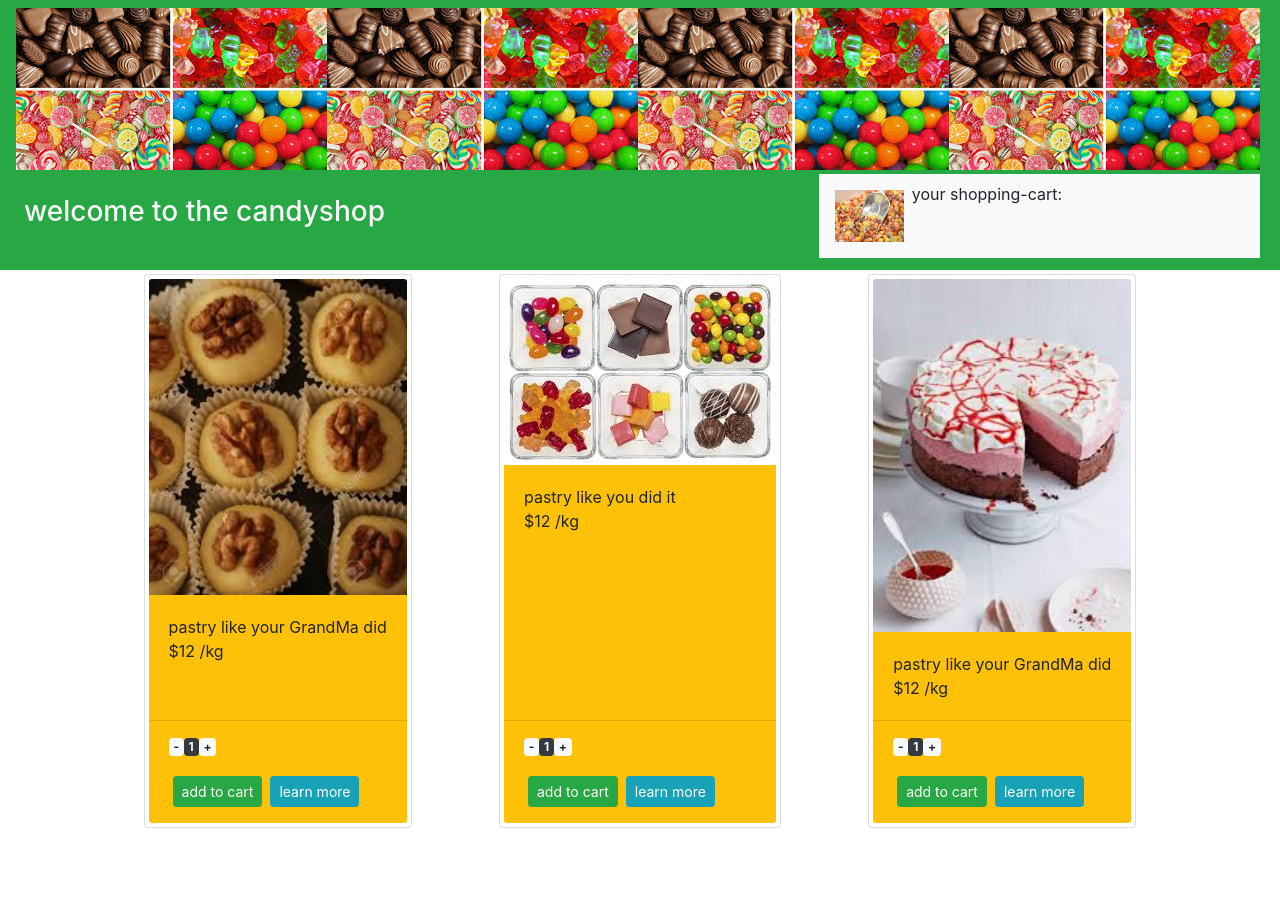
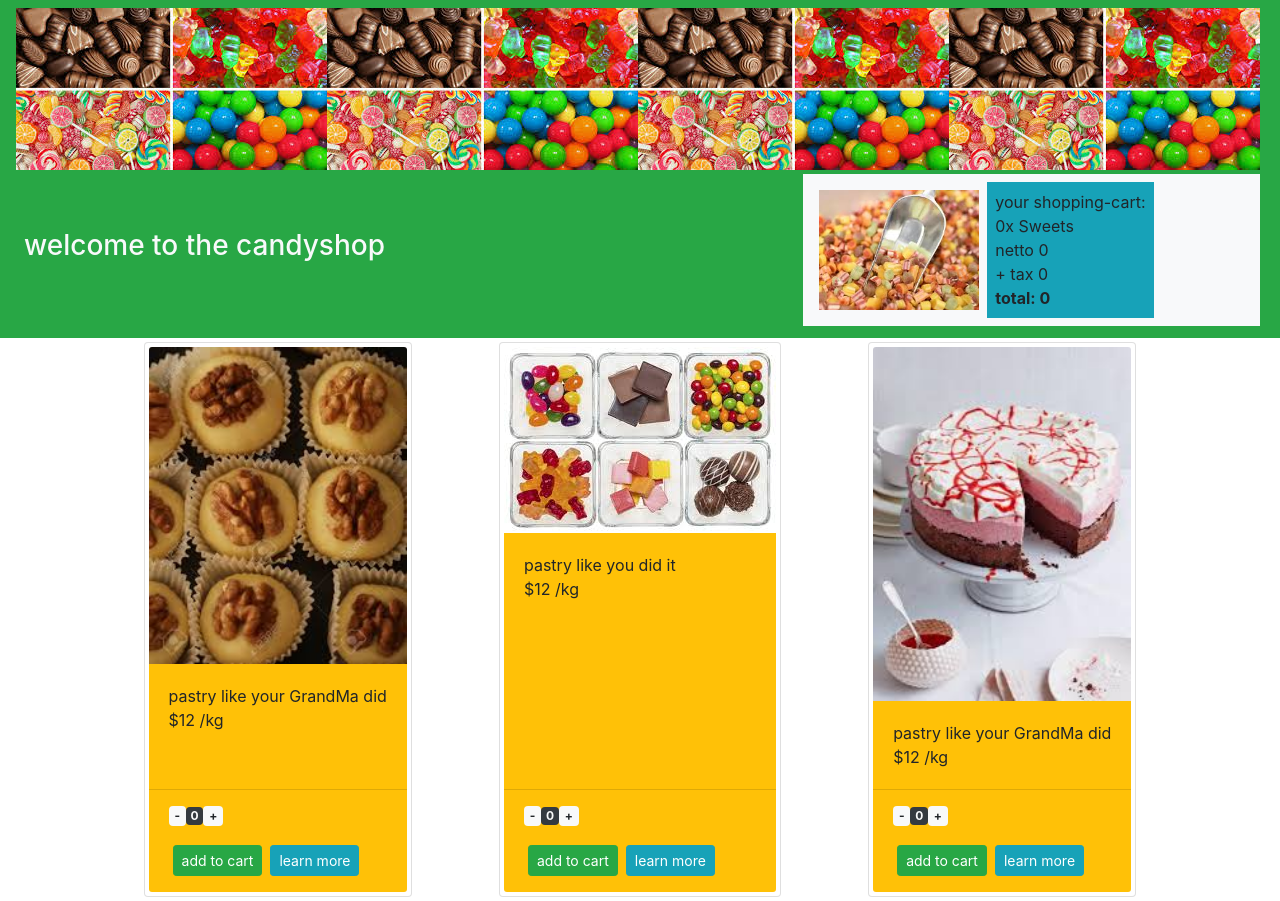
Before and after one commit to jensso/candyshop, a React (Create React App) app: page /pastrys in a window 1280 px wide. Before the commit the page ends 832 px from the top, so only its background shows below. Built offline with nearby package versions, Linux system fonts and the light colour scheme.

Commit message:
redux solution

```diff
--- a/src/components/App.js
+++ b/src/components/App.js
@@ -5,7 +5,7 @@ import { Candys } from './Candys.js';
 import { Chocolades } from './Chocolades.js';
 import { Pastrys } from './Pastrys.js';
 import { Home } from './Home.js';
-import { NavBasket } from './NavBasket.js';
+import { NavBasketRX } from './NavBasket.js';
 import { MoreInfo } from './MoreInfo.js';
 
 export class App extends React.Component {
@@ -13,7 +13,7 @@ export class App extends React.Component {
     return (
       <BrowserRouter>
         <>
-        <Route path='/' render={()=> <NavBasket />}/>
+        <Route path='/' render={()=> <NavBasketRX />}/>
         <Route exact path='/' render={()=> <Home />}/>
         <Switch>
           <Route path='/more' render={()=> <MoreInfo />}/>
--- a/src/components/NavBasket.js
+++ b/src/components/NavBasket.js
@@ -2,11 +2,13 @@ import React from 'react';
 import { NavLink } from 'react-router-dom';
 import candyshop from '../content/candyshop.jpg';
 import basket from '../content/basket.jpg';
+import {ShoppingCartRX} from './ShoppingCart.js';
 import {connect} from 'react-redux';
-import {buyIt} from '.././redux.js';
+// import {transmit} from '.././redux.js';
+import {mapStateToProps, mapDispatchToProps} from './ProductFooter.js';
 
 
-export class NavBasket extends React.Component {
+class NavBasket extends React.Component {
   render() {
     return(
       <nav className="navbar bg-success">
@@ -17,9 +19,11 @@ export class NavBasket extends React.Component {
           <img src={candyshop} width="25%" alt="X"/>
         </NavLink>
         <h3 className="title bg-success text-light p-2">welcome to the candyshop</h3>
-        <section className="d-flex bg-light m-1 p-2"><img className="p-2" src={basket} alt="X" width="20%" height="20%"/>
-        your shopping-cart: </section>
+        <section className="d-flex flex-end bg-light m-1 p-2"><img className="p-2" src={basket} alt="X" width="40%" height="40%"/>
+        <ShoppingCartRX />
+        </section>
       </nav>
     )
   }
 }
+export const NavBasketRX = connect(mapStateToProps,mapDispatchToProps)(NavBasket);
--- a/src/components/PastryProducts.js
+++ b/src/components/PastryProducts.js
@@ -2,7 +2,7 @@ import React from 'react';
 import pastry_1 from '../content/pastry_1.jpg';
 import pastry_2 from '../content/pastry_2.jpg';
 import pastry_3 from '../content/pastry_3.jpg';
-import { ProductFooterRX } from './ProductFooter';
+import { ProductFooterRX } from './ProductFooter.js';
 
 export class PastryProducts extends React.Component {
   render() {
--- a/src/components/ProductFooter.js
+++ b/src/components/ProductFooter.js
@@ -1,16 +1,17 @@
 import React from 'react';
 import {  NavLink } from 'react-router-dom';
 import {connect} from 'react-redux';
-import {buyIt, lessItem, addItem} from '.././redux.js';
+import {transmit, plus ,minus} from '.././redux.js';
 
 class ProductFooter extends React.Component {
+
   render() {
     return(
       <div className="card-footer bg-warning">
-        <span onClick={this.props.minus} className="badge bg-light">-</span>
-        <p className="badge lead bg-dark text-light">1</p>
-        <span onClick={this.props.plus}className="badge bg-light">+</span><br/>
-        <button type="submit" onClick={this.props.buy} className="m-1 btn btn-success btn-sm">add to cart</button>
+        <button onClick={this.props.decItem} className="btn badge bg-light">-</button>
+        <p className="badge lead bg-dark text-light">{this.props.counter}</p>
+        <button onClick={this.props.addItem} className="btn badge bg-light">+</button><br/>
+        <button onClick={this.props.transmit} className="m-1 btn btn-success btn-sm">add to cart</button>
         <NavLink to='/more'className="text-light">
         <button className="m-1 btn btn-info btn-sm">learn more</button>
         </NavLink>
@@ -18,19 +19,22 @@ class ProductFooter extends React.Component {
     )
   }
 }
-const mapStateToProps = (state)=> {
+
+export const mapStateToProps = (state)=> {
+  console.log(state);
   return {
     basket: state.basket,
-    amount: state.amount
-
+    newOrder: {...state.newOrder},
+    amount: state.amount,
+    counter: state.counter,
   }
 }
-const mapDispatchToProps = (dispatch)=> {
+export const mapDispatchToProps = (dispatch)=> {
+  console.log(dispatch);
   return {
-    buy: ()=> dispatch(buyIt()),
-    minus: ()=> dispatch(lessItem()),
-    plus: ()=> dispatch(addItem()),
+        transmit: (ev)=> dispatch(transmit(ev)),
+        addItem: (ev)=> dispatch(plus(ev)),
+        decItem: (ev)=> dispatch(minus(ev))
   }
 }
-
-export const ProductFooterRX = connect(0, mapDispatchToProps)(ProductFooter);
+export const ProductFooterRX = connect(mapStateToProps, mapDispatchToProps)(ProductFooter);
--- /dev/null
+++ b/src/components/ShoppingCart.js
@@ -0,0 +1,19 @@
+import React from 'react';
+import {connect} from 'react-redux';
+import {mapStateToProps, mapDispatchToProps} from './ProductFooter.js';
+
+export class ShoppingCart extends React.Component {
+  render() {
+    return(
+      <div className="bg-info p-2">
+        your shopping-cart:<br/>
+        {this.props.amount}x Sweets<br/>
+        netto {this.props.newOrder.netto}<br/>
+        + tax {this.props.newOrder.tax}<br/>
+        <b>total: {this.props.newOrder.sum}</b>
+      </div>
+
+    )
+  }
+}
+export const ShoppingCartRX = connect(mapStateToProps,mapDispatchToProps)(ShoppingCart);
--- a/src/redux.js
+++ b/src/redux.js
@@ -1,28 +1,39 @@
 import {createStore} from 'redux';
 
-const initialState = {amount: 1,
+const initialState = {amount: 0,
+                      counter: 0,
                       price: 12,
-                      sum: 0,
-                      netto: 0,
-                      product: {},
-                      basket: []};
+                      basket: [],
+                      newOrder: {sum:0,tax:0,netto:0}
+                      };
 const reducer = (state=initialState, action)=> {
   const copyOfState = {...state};
-console.log(copyOfState);
 
   switch(action.type) {
-    case '+':
-    copyOfState.amount = state.amount +1;
+
+    case 'ADD':
+    copyOfState.counter = copyOfState.counter+1;
+    copyOfState.amount = copyOfState.amount+1;
     return copyOfState;
 
-    case '-':
-    copyOfState.amount = state.amount -1;
+    case 'DEC':
+    if (copyOfState.counter > 0) {
+    copyOfState.counter = copyOfState.counter-1;
+    copyOfState.amount = copyOfState.amount-1;
     return copyOfState;
+  }
+    else {
+      return copyOfState;
+    }
 
     case 'BUY':
-    copyOfState.sum = (state.amount*state.price);
-    copyOfState.netto = Math.round(state.sum/1.19);
-    copyOfState.basket= [...copyOfState.basket, copyOfState.product];
+    copyOfState.counter = 0;
+    copyOfState.newOrder.sum = (copyOfState.amount*copyOfState.price).toFixed(2);
+    copyOfState.newOrder.netto = (copyOfState.newOrder.sum / 1.19).toFixed(2);
+    copyOfState.newOrder.tax = (copyOfState.newOrder.sum-copyOfState.newOrder.netto).toFixed(2);
+    copyOfState.basket = [...state.basket, {...state.newOrder}];
+    console.log(copyOfState);
+
     return copyOfState;
 
     default:
@@ -30,21 +41,22 @@ console.log(copyOfState);
   }
 }
 
-export var addItem = (ev)=> {
+export var transmit =(ev)=> {
   return {
-    type: '+',
+    type: 'BUY',
     event: ev
   }
 }
-export var lessItem = (ev)=> {
+export var plus = (ev)=> {
   return {
-    type: '-',
+    type: 'ADD',
     event: ev
   }
 }
-export var buyIt =()=> {
+export var minus = (ev)=> {
   return {
-    type: 'BUY'
+    type: 'DEC',
+    event: ev
   }
 }
 
```
